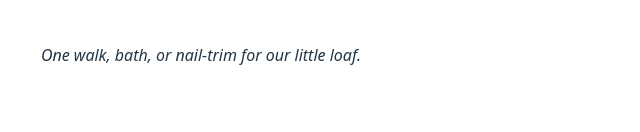
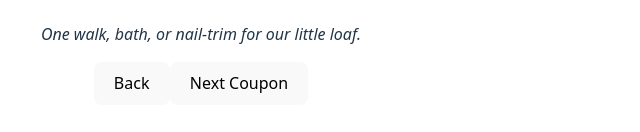
Before and after one commit to wileland/saras-coupon-book, a React (Vite) app: page /redeem/sancha-duty-i in a window 1280 px wide. Shown: the part 558-690 px from the top of the page, without its empty margins (0-640 px from the left). Built offline with nearby package versions, Linux system fonts and the light colour scheme.

Commit message:
Improve coupon navigation and styling

```diff
--- a/src/components/CouponCard.jsx
+++ b/src/components/CouponCard.jsx
@@ -6,8 +6,9 @@ import PropTypes from 'prop-types';
 import { Link } from 'react-router-dom';
 import slugify from '../utils/slugify.js';
 
-export default function CouponCard({ title, image, caption, qrCode }) {
+export default function CouponCard({ title, image, caption, qrCode, showInstruction }) {
   const [flipped, setFlipped] = useState(false);
+  const [hintHidden, setHintHidden] = useState(false);
 
   const slug = slugify(title);
 
@@ -18,7 +19,10 @@ export default function CouponCard({ title, image, caption, qrCode }) {
       className="relative w-full max-w-sm h-[430px] perspective rounded-2xl pb-8 z-10"
     >
       <Motion.div
-        onClick={() => setFlipped(!flipped)}
+        onClick={() => {
+          setFlipped(!flipped);
+          setHintHidden(true);
+        }}
         className={`relative w-full h-full cursor-pointer transition-transform duration-700 preserve-3d ${flipped ? 'rotate-y-180' : ''}`}
       >
         {/* Front */}
@@ -31,6 +35,11 @@ export default function CouponCard({ title, image, caption, qrCode }) {
           <h2 className="text-xl font-display font-bold text-rose-700 drop-shadow">
             {title}
           </h2>
+          {showInstruction && !flipped && !hintHidden && (
+            <div className="absolute bottom-4 left-1/2 -translate-x-1/2 bg-black/60 text-white text-sm px-3 py-1 rounded pointer-events-none">
+              Tap image for QR code
+            </div>
+          )}
         </div>
 
         {/* Back */}
@@ -40,7 +49,11 @@ export default function CouponCard({ title, image, caption, qrCode }) {
           </p>
 
           {qrCode && (
-            <Link to={`/redeem/${slug}`} className="mt-5 block">
+            <Link
+              to={`/redeem/${slug}`}
+              className="mt-5 block"
+              onClick={(e) => e.stopPropagation()}
+            >
               <img
                 src={qrCode}
                 alt={`QR Code for ${title}`}
@@ -59,4 +72,5 @@ CouponCard.propTypes = {
   image: PropTypes.string.isRequired,
   caption: PropTypes.string,
   qrCode: PropTypes.string,
+  showInstruction: PropTypes.bool,
 };
--- a/src/components/CouponGrid.jsx
+++ b/src/components/CouponGrid.jsx
@@ -20,13 +20,14 @@ export default function CouponGrid() {
         image={current.image}
         caption={current.caption}
         qrCode={current.qrCode}
+        showInstruction={index > 0}
       />
       {coupons.length > 1 && (
         <button
           onClick={nextCoupon}
-          className="mt-6 px-4 py-2 bg-rose-600 text-white rounded shadow"
+          className="fixed bottom-4 right-4 px-4 py-2 bg-black text-white rounded-full shadow-lg"
         >
-          Next
+          Next Coupon
         </button>
       )}
     </div>
--- a/src/components/Redeem.jsx
+++ b/src/components/Redeem.jsx
@@ -1,13 +1,18 @@
 // File: /src/components/Redeem.jsx
 
 import React from 'react';
-import { useParams } from 'react-router-dom';
+import { useParams, useNavigate } from 'react-router-dom';
 import slugify from '../utils/slugify.js';
 import coupons from '../data/coupons';
 
 export default function Redeem() {
   const { slug } = useParams();
-  const coupon = coupons.find((c) => slugify(c.title) === slug);
+  const navigate = useNavigate();
+  const index = coupons.findIndex((c) => slugify(c.title) === slug);
+  const coupon = coupons[index];
+  const nextSlug = coupons[(index + 1) % coupons.length]
+    ? slugify(coupons[(index + 1) % coupons.length].title)
+    : null;
 
   if (!coupon) {
     return (
@@ -21,9 +26,25 @@ export default function Redeem() {
     <div className="min-h-screen bg-rose-50 flex flex-col items-center justify-center text-center p-6">
       <img src={coupon.image} alt={coupon.title} className="w-64 h-64 object-contain object-center rounded-xl shadow border mb-6" />
       <h1 className="text-4xl font-display text-rose-700 mb-4">{coupon.title}</h1>
-      <p className="text-lg font-handwriting text-gray-800 max-w-md italic">
+      <p className="text-lg font-handwriting text-gray-800 max-w-md italic mb-8">
         {coupon.caption}
       </p>
+      <div className="flex gap-4">
+        <button
+          onClick={() => navigate(-1)}
+          className="px-4 py-2 bg-black text-white rounded shadow"
+        >
+          Back
+        </button>
+        {nextSlug && (
+          <button
+            onClick={() => navigate(`/redeem/${nextSlug}`)}
+            className="px-4 py-2 bg-rose-600 text-white rounded shadow"
+          >
+            Next Coupon
+          </button>
+        )}
+      </div>
     </div>
   );
 }
```
